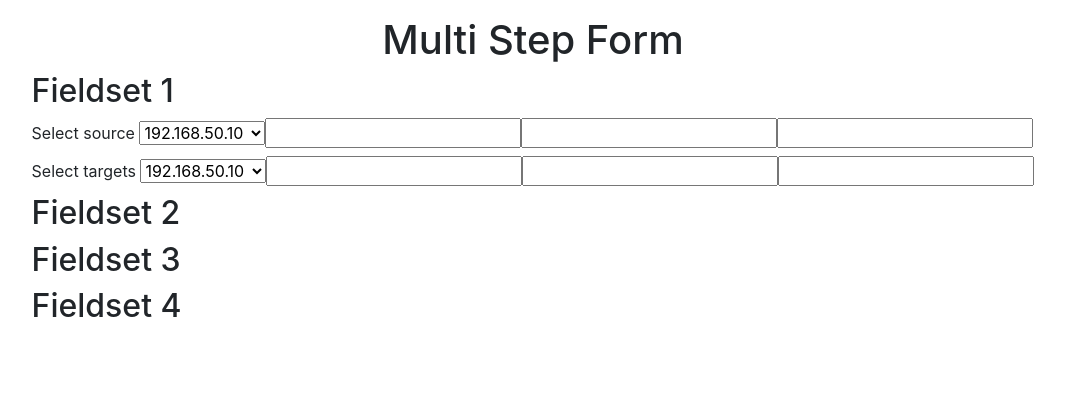
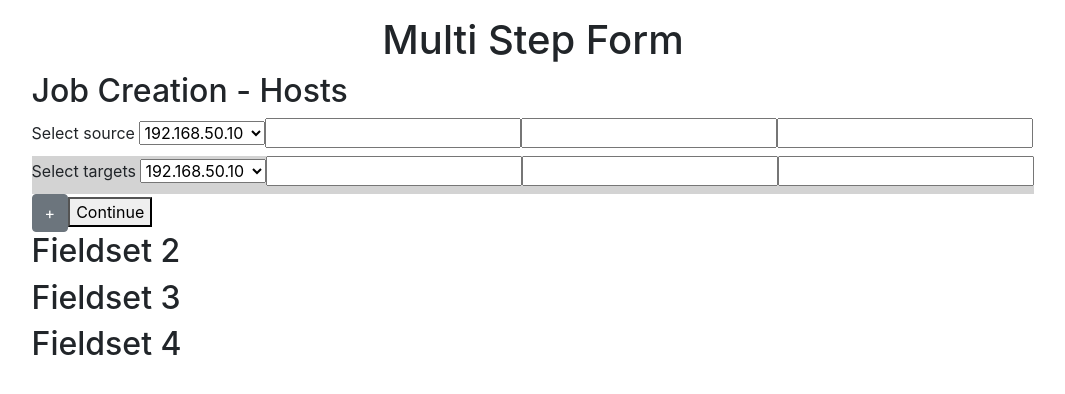
Before and after one commit to Gw3i/multi-step-form-vue, a Nuxt app: page / in a window 1280 px wide. Shown: the top 394 px of the page, without its empty margins (107-1172 px from the left). Built offline with nearby package versions, Linux system fonts and the light colour scheme.

Commit message:
Add buttons

```diff
--- a/components/Form.vue
+++ b/components/Form.vue
@@ -3,7 +3,7 @@
     <h1>Multi Step Form</h1>
     <form>
       <fieldset id="1">
-        <h2>Fieldset 1</h2>
+        <h2>Job Creation - Hosts</h2>
         <label for="source">
           Select source
           <select name="source" id="source">
@@ -27,7 +27,7 @@
         <label for="sourceVolumesPath">
           <input id="sourceVolumesPath" name="sourceVolumesPath" type="text" />
         </label>
-        <fieldset>
+        <fieldset class="targets">
           <label for="targets">
             Select targets
             <select name="targets" id="targets">
@@ -48,13 +48,18 @@
             <input id="targetDirectory" name="targetDirectory" type="text" />
           </label>
         </fieldset>
+        <button type="button" class="btn btn-secondary">+</button>
+        <button>Continue</button>
       </fieldset>
+
       <fieldset id="2">
         <h2>Fieldset 2</h2>
       </fieldset>
+
       <fieldset id="3">
         <h2>Fieldset 3</h2>
       </fieldset>
+
       <fieldset id="4">
         <h2>Fieldset 4</h2>
       </fieldset>
@@ -67,3 +72,9 @@ function hello() {
   alert('Hello')
 }
 </script>
+
+<style>
+.targets {
+  background-color: lightgrey;
+}
+</style>
```
